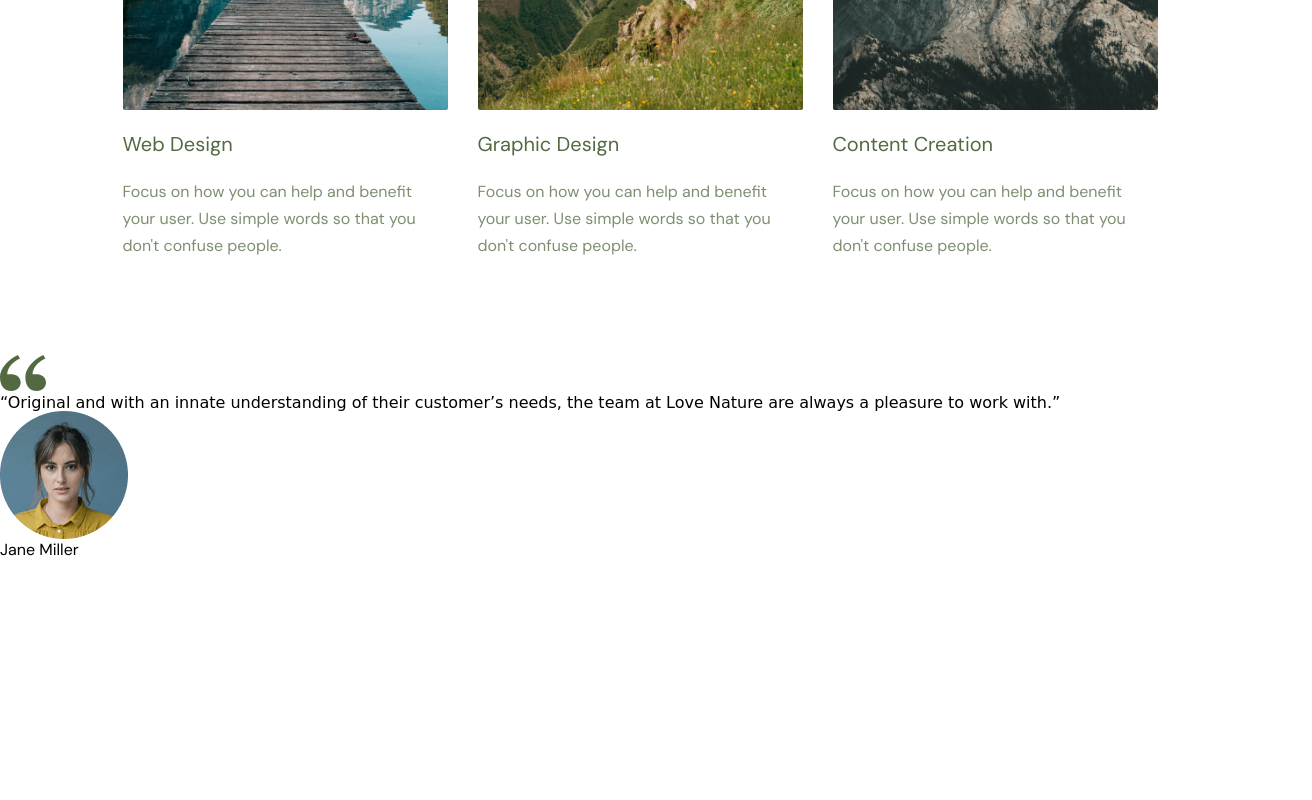
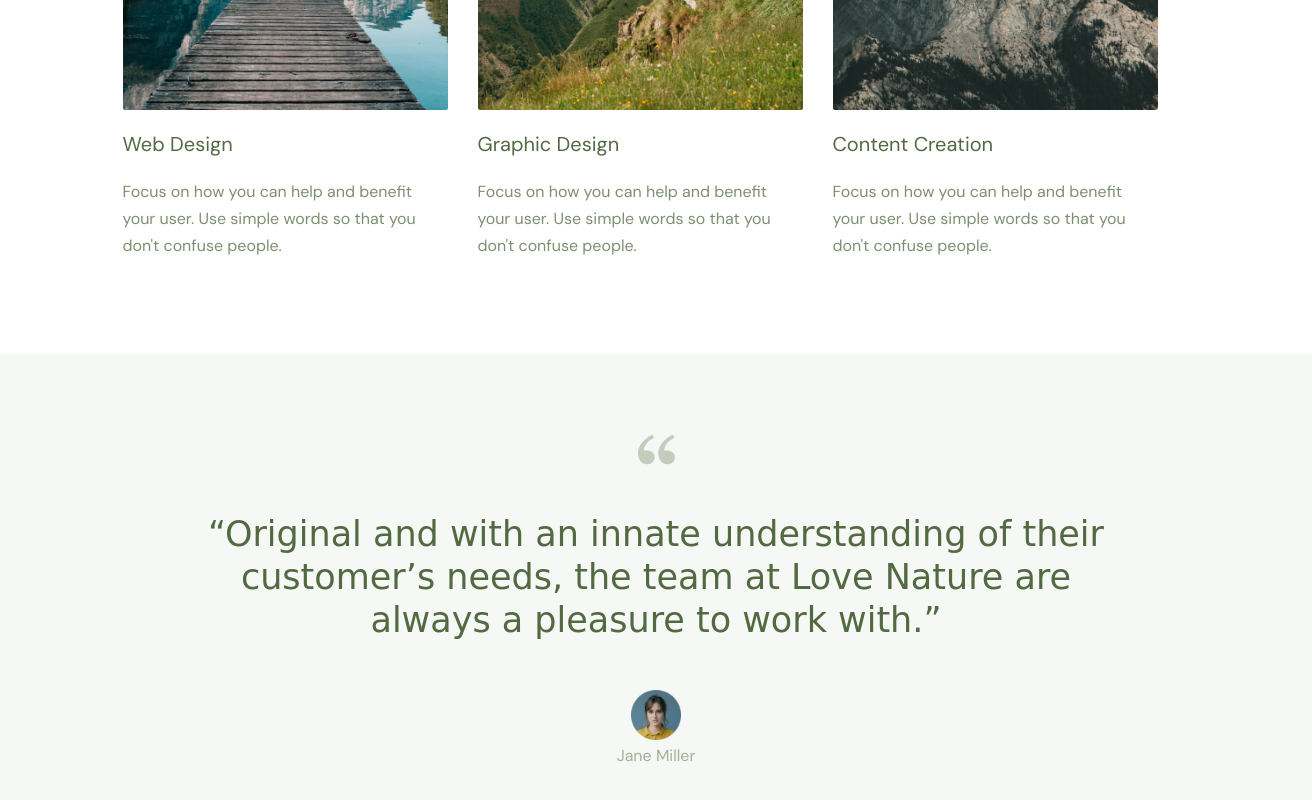
Before and after one commit to Joas-1999/Love-Nature-website-, a plain HTML site: page index.html in a window 1280 px wide. Shown: the part 1207-2007 px from the top of the page, 1312 px wide, since content can reach past the window. Before the commit the page ends 1767 px from the top, so only its background shows below. Drawn offline with Linux system fonts and the light colour scheme; a web font is replaced by a local one.

Commit message:
commit to 'main'

```diff
--- a/scss/main.scss
+++ b/scss/main.scss
@@ -268,3 +268,42 @@
         }
     }
 }
+
+//Quote
+.site-quote {
+    width: 100%;
+    padding: 5rem 1rem;
+    display: flex;
+    flex-direction: column;
+    align-items: center;
+    row-gap: 3rem;
+    background-color: #f5f8f4;
+
+    .quote-img {
+        width: 37px;
+        opacity: 0.3;
+    }
+
+    .quote-text {
+        font-size: 35px;
+        line-height: 43px;
+        color: $dark-olive-green;
+        text-align: center;
+        max-width: 900px;
+    }
+
+    .quote-author {
+        display: flex;
+        flex-direction: column;
+        align-items: center;
+        row-gap: .5rem;
+
+        .author-img {
+            width: 50px;
+        }
+
+        .author-name {
+            color: rgba(82,104,64,0.5);
+        }
+    }
+}
```
Also changed, not shown: css/main.css, 1 other file.
